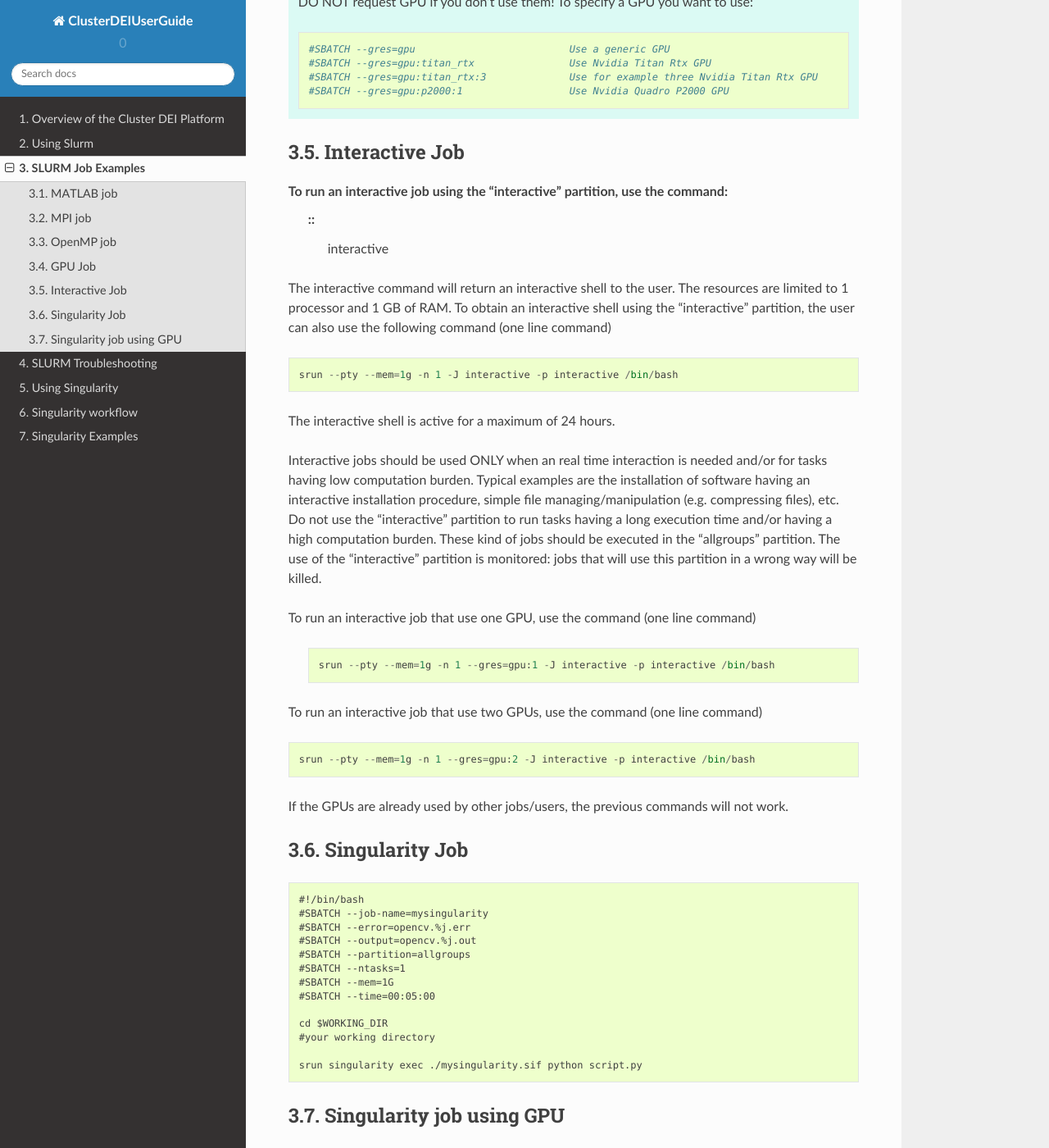
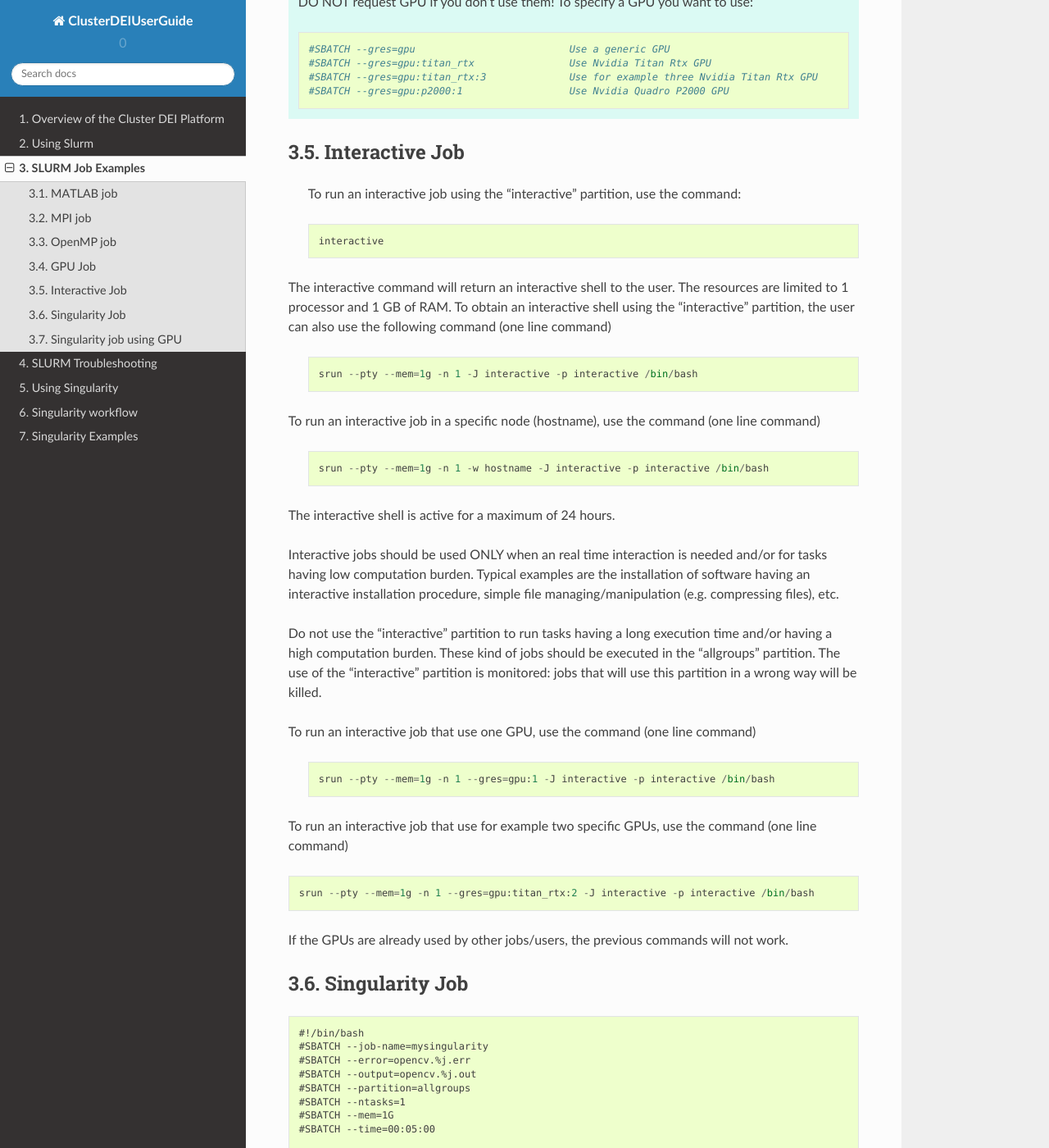
Before and after one commit to agostinoandriolo/clusterDEIguide, a Sphinx documentation site: the page built from ClusterDEIUserGuide-master/docs/SLURMExamples.rst, in a window 1280 px wide and 1400 px high, scrolled down 2182 px. Shown: the whole window at 82% size. Built offline with Sphinx 7.4.7 and the Read the Docs theme 2.0.0, drawn with Linux system fonts in a browser that asks for light colours.

Commit message:
Update SLURMExamples.rst

```diff
--- a/ClusterDEIUserGuide-master/docs/SLURMExamples.rst
+++ b/ClusterDEIUserGuide-master/docs/SLURMExamples.rst
@@ -125,21 +125,33 @@ GPU Job
 Interactive Job
 ---------------
 
-To run an interactive job using the “interactive” partition, use the command:
-  ::
-    interactive
+ To run an interactive job using the “interactive” partition, use the command:
+
+ ::
+
+  interactive
 
 The interactive command will return an interactive shell to the user. The resources are limited to 1 processor and 1 GB of RAM.
 To obtain an interactive shell using the “interactive” partition, the user can also use the following command (one line command)
 
-::
+ ::
 
-  srun --pty --mem=1g -n 1 -J interactive -p interactive /bin/bash
+   srun --pty --mem=1g -n 1 -J interactive -p interactive /bin/bash
+
+
+To run an interactive job in a specific node (hostname), use the command (one line command)
+
+ ::
+
+   srun --pty --mem=1g -n 1 -w hostname -J interactive -p interactive /bin/bash
+
+
 
 The interactive shell is active for a maximum of 24 hours.
 
 .. note::
 Interactive jobs should be used ONLY when an real time interaction is needed and/or for tasks having low computation burden. Typical examples are the installation of software having an interactive installation procedure, simple file managing/manipulation (e.g. compressing files), etc.
+
 Do not use the “interactive” partition to run tasks having a long execution time and/or having a high computation burden. These kind of jobs should be executed in the “allgroups” partition.
 The use of the “interactive” partition is monitored: jobs that will use this partition in a wrong way will be killed.
 
@@ -151,11 +163,11 @@ To run an interactive job that use one GPU, use the command (one line command)
 
    srun --pty --mem=1g -n 1 --gres=gpu:1 -J interactive -p interactive /bin/bash
 
-To run an interactive job that use two GPUs, use the command (one line command)
+To run an interactive job that use for example two specific GPUs, use the command (one line command)
 
 ::
 
-  srun --pty --mem=1g -n 1 --gres=gpu:2 -J interactive -p interactive /bin/bash
+  srun --pty --mem=1g -n 1 --gres=gpu:titan_rtx:2 -J interactive -p interactive /bin/bash
 
 .. note::
 If the GPUs are already used by other jobs/users, the previous commands will not work.
```
